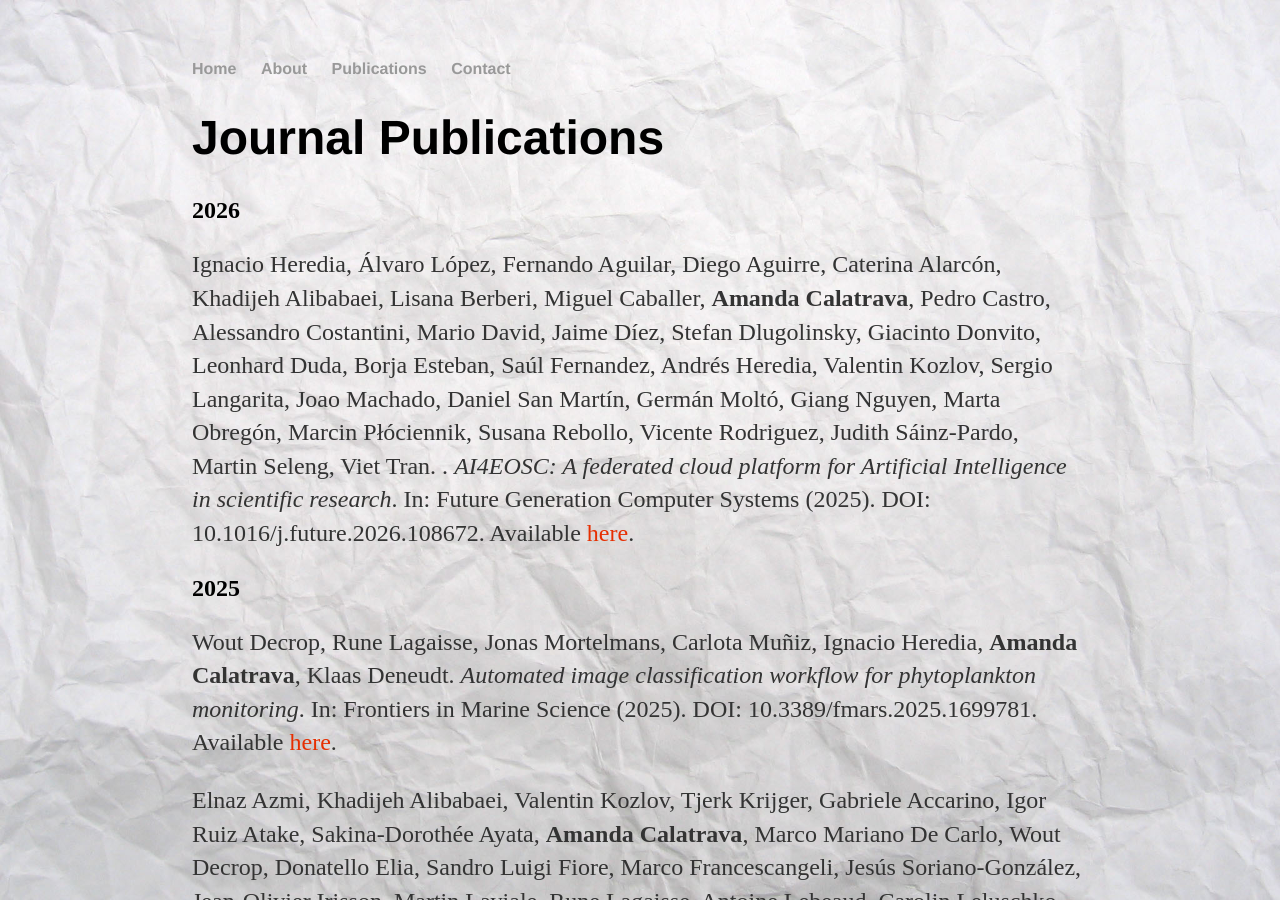
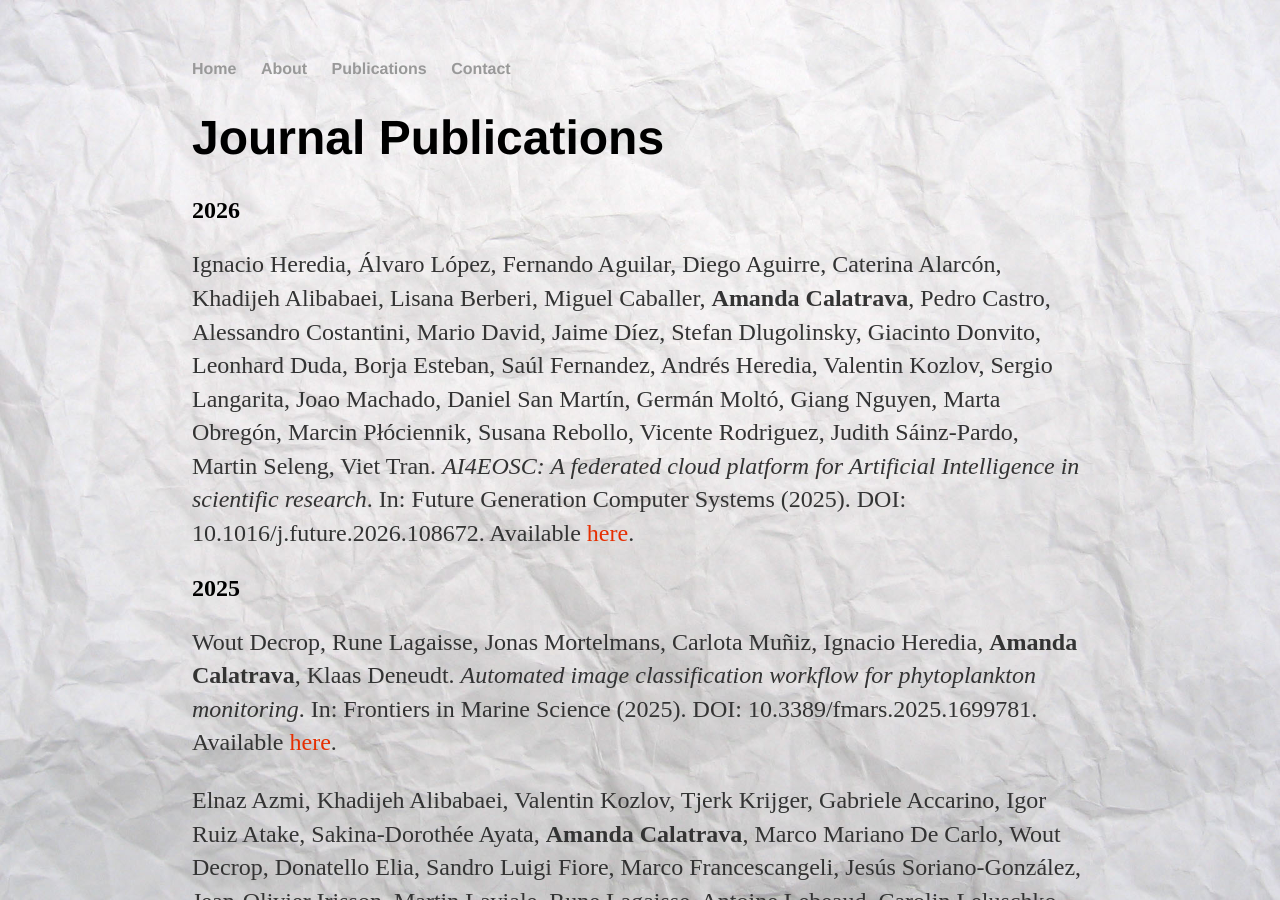
Before and after one commit to amcaar/amcaar.github.io, a Jekyll site: the page built from cv/index.html, in a window 1280 px wide and 900 px high. Built offline with Jekyll 4.4.1, drawn with Linux system fonts in a browser that asks for light colours.

Commit message:
Fix formatting in journal publications section

```diff
--- a/cv/index.html
+++ b/cv/index.html
@@ -7,7 +7,7 @@ title: Publications of Amanda Calatrava
 		<!--<a href="#" class="download" title="Download CV as PDF">Download CV</a>-->
 		<h1>Journal Publications</h1>
 		<h2>2026</h2>
-		<p>Ignacio Heredia, Álvaro López, Fernando Aguilar, Diego Aguirre, Caterina Alarcón, Khadijeh Alibabaei, Lisana Berberi, Miguel Caballer, <strong>Amanda Calatrava</strong>, Pedro Castro, Alessandro Costantini, Mario David, Jaime Díez, Stefan Dlugolinsky, Giacinto Donvito, Leonhard Duda, Borja Esteban, Saúl Fernandez, Andrés Heredia, Valentin Kozlov, Sergio Langarita, Joao Machado, Daniel San Martín, Germán Moltó, Giang Nguyen, Marta Obregón, Marcin Płóciennik, Susana Rebollo, Vicente Rodriguez, Judith Sáinz-Pardo, Martin Seleng, Viet Tran.  .
+		<p>Ignacio Heredia, Álvaro López, Fernando Aguilar, Diego Aguirre, Caterina Alarcón, Khadijeh Alibabaei, Lisana Berberi, Miguel Caballer, <strong>Amanda Calatrava</strong>, Pedro Castro, Alessandro Costantini, Mario David, Jaime Díez, Stefan Dlugolinsky, Giacinto Donvito, Leonhard Duda, Borja Esteban, Saúl Fernandez, Andrés Heredia, Valentin Kozlov, Sergio Langarita, Joao Machado, Daniel San Martín, Germán Moltó, Giang Nguyen, Marta Obregón, Marcin Płóciennik, Susana Rebollo, Vicente Rodriguez, Judith Sáinz-Pardo, Martin Seleng, Viet Tran.
 			<em>AI4EOSC: A federated cloud platform for Artificial Intelligence in scientific research</em>.
 			In: Future Generation Computer Systems (2025). DOI: 10.1016/j.future.2026.108672. Available
 			<a class="link" href="https://www.sciencedirect.com/science/article/pii/S0167739X26003067">here</a>.</p>
```
